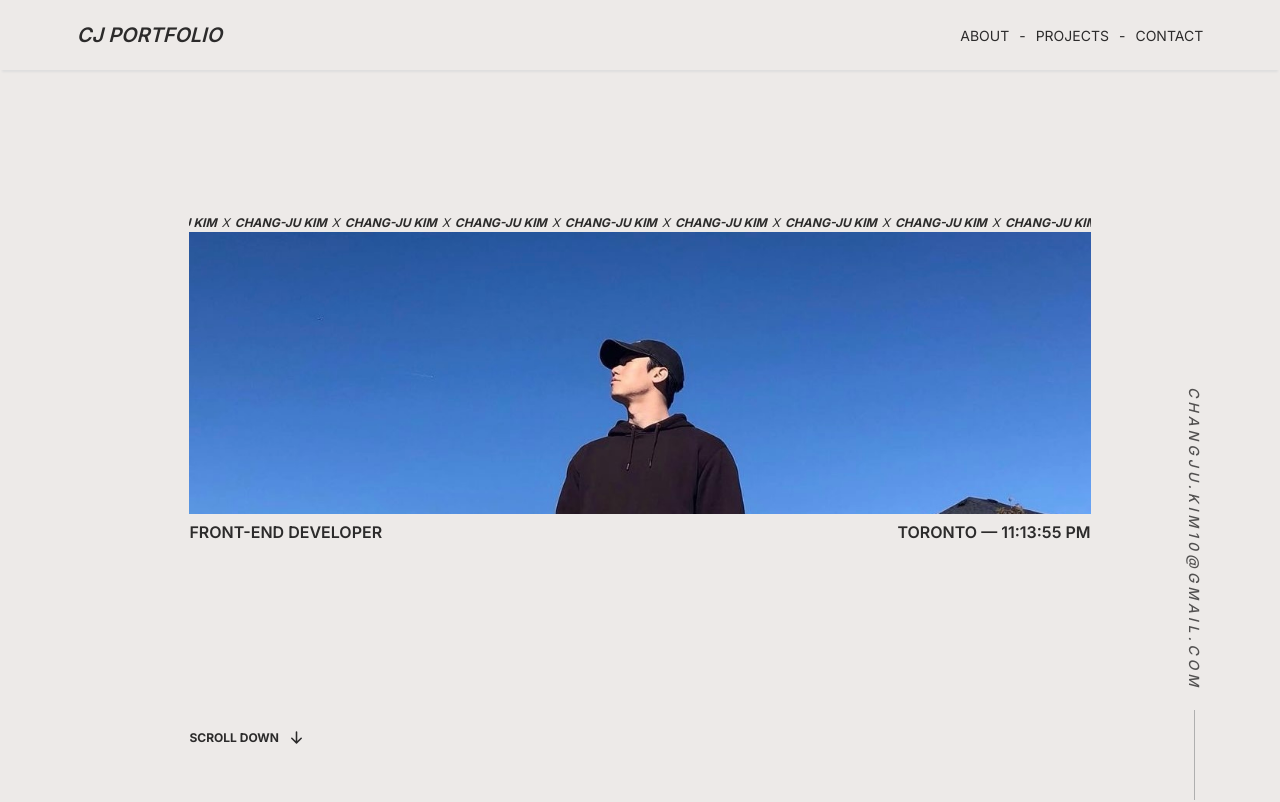
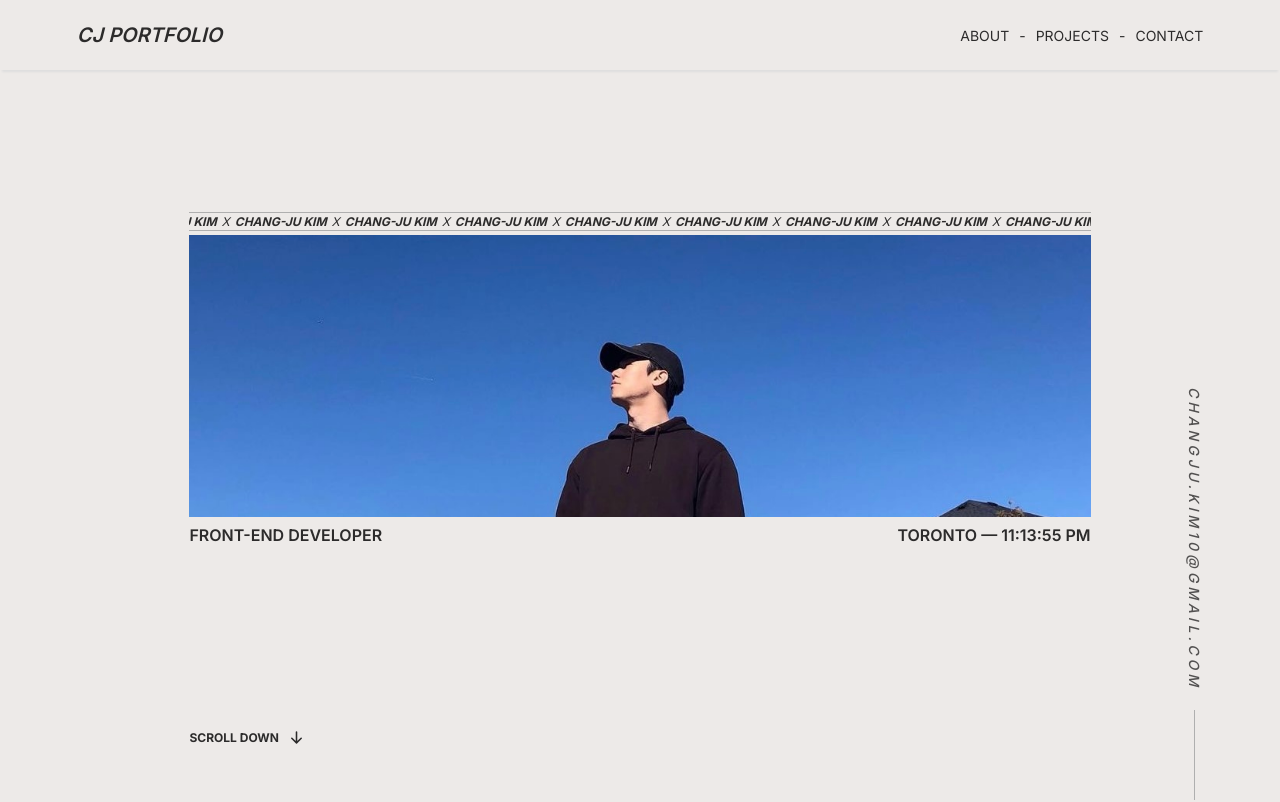
Before and after one commit to cjoak1028/portfolio-v1, a React (Create React App) app: page / in a window 1280 px wide. Shown: the top 802 px of the page. Built offline with nearby package versions, Linux system fonts and the light colour scheme.

Commit message:
Added borders to infinite scroll

```diff
--- a/src/components/Hero/Hero.js
+++ b/src/components/Hero/Hero.js
@@ -20,6 +20,7 @@ const Hero = () => {
   return (
     <div className={styles.hero}>
       <div className={styles["hero-container"]}>
+        <div className={styles["scroll-container"]}>
           <div className={styles["inf-scroll"]}>
             <span className={styles.name}>CHANG-JU KIM</span>
             <span className={styles.divider}>X</span>
@@ -50,6 +51,7 @@ const Hero = () => {
             <span className={styles.name}>CHANG-JU KIM </span>
             <span className={styles.divider}>X</span>
           </div>
+        </div>
         <div className={styles["hero-image"]}></div>
         <div className={styles["hero-text"]}>
           <div className={styles.about}>
--- a/src/components/Hero/Hero.module.css
+++ b/src/components/Hero/Hero.module.css
@@ -74,6 +74,13 @@ p {
     width: 100%;
     max-width: 70rem;
     overflow: hidden;
+}
+
+.scroll-container {
+    border-top: 1px solid var(--c-sub);
+    border-bottom: 1px solid var(--c-sub);
+    margin-bottom: 0.2rem;
+    padding: 0.1rem 0;
 }
 
 .inf-scroll {
```
Lines whose indentation alone changed are shown as unchanged.
